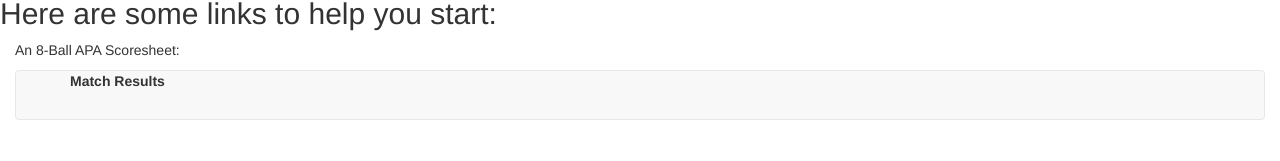
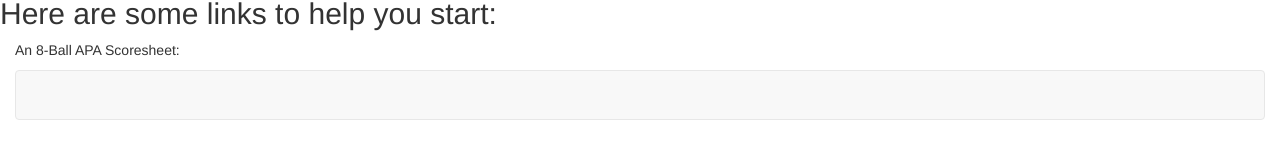
Before and after one commit to lowkeyop/pool-tracker, an Angular app in the folder poolSite/: page / in a window 1280 px wide. Shown: the part 423-584 px from the top of the page. Built offline with nearby package versions, Linux system fonts and the light colour scheme.

Commit message:
Updated match results component styling
displaying summary results in a panel style.  Bolding the stats of the
winner.

```diff
--- a/poolSite/src/app/common/match-results/match-results.component.html
+++ b/poolSite/src/app/common/match-results/match-results.component.html
@@ -1,15 +1,11 @@
 <nav class="navbar navbar-default">
-  <div class="container"  >
-    <div class="row">
-      <div class="col-md-2">
-        <strong>Match Results</strong>
+  <div class="container" *ngFor="let match of matchItems; let i = index">
+    <div class="panel panel-primary col-md-4">
+      <div class="panel-heading">
+        <div class="panel-title">Match {{match.matchNo}}</div>
       </div>
-      <div *ngFor="let match of matchItems">
-        <div class="col-md-2">
-          <p>Winner: {{match.winner.fName}}</p>
-          <p>Home Team Points Earned: {{match.homeTeamPlayerPointsEarned}}</p>
-          <p>Away Team Points Earned: {{match.awayTeamPlayerPointsEarned}}</p>
-        </div>
+      <div class="panel panel-body">
+
       </div>
     </div>
   </div>
```
